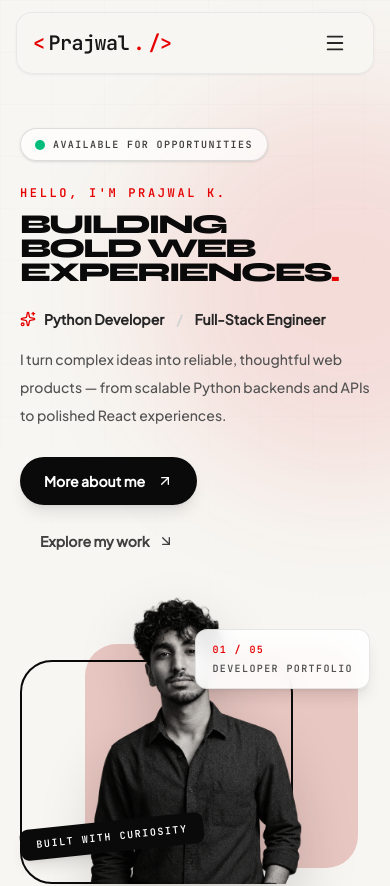
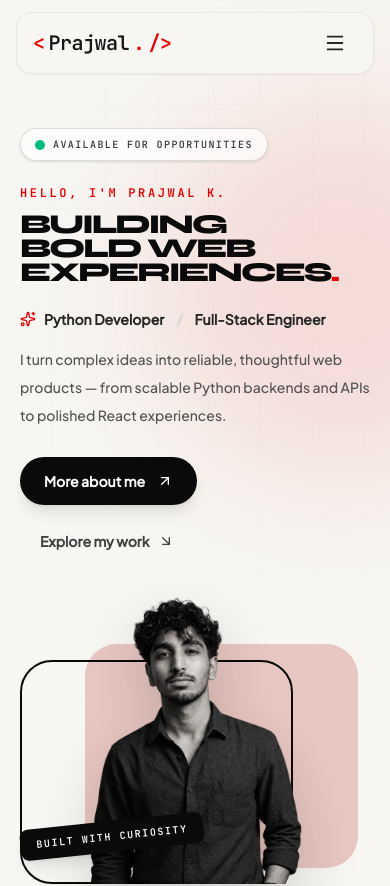
Before and after one commit to prajwalk-sec/prajwal-portfolio, a React (Vite) app: page / in a window 390 px wide. Shown: the top 886 px of the page. Built offline with nearby package versions, Linux system fonts and the light colour scheme.

Commit message:
Improve website UI and mobile responsiveness

```diff
--- a/src/pages/Page1.jsx
+++ b/src/pages/Page1.jsx
@@ -164,7 +164,7 @@ export default function Page1() {
             />
             <div
               aria-hidden="true"
-              className="absolute right-0 top-8 z-20 rounded-xl border border-neutral-900/10 bg-white/90 px-4 py-3 font-['JetBrains_Mono',_monospace] text-[10px] font-bold uppercase tracking-[0.14em] text-neutral-600 shadow-lg backdrop-blur sm:right-1 sm:top-12"
+              className="absolute right-0 top-8 z-20 hidden rounded-xl border border-neutral-900/10 bg-white/90 px-4 py-3 font-['JetBrains_Mono',_monospace] text-[10px] font-bold uppercase tracking-[0.14em] text-neutral-600 shadow-lg backdrop-blur sm:right-1 sm:top-12 lg:block"
             >
               <span className="mb-1 block text-[#E60000]">01 / 05</span>
               Developer portfolio
--- a/src/pages/Page3.jsx
+++ b/src/pages/Page3.jsx
@@ -16,7 +16,9 @@ import {
   SiLinux,
   SiRedis,
   SiNginx,
-  SiTypescript,
+  SiHtml5,
+  SiCss,
+  SiSqlite,
 } from "react-icons/si";
 
 /**
@@ -39,12 +41,12 @@ const techGroups = [
     tools: [
       { icon: <SiPython />, name: "Python", color: "#3776AB", ink: "#3776AB", on: "#fff" },
       { icon: <SiJavascript />, name: "JavaScript", color: "#F7DF1E", ink: "#A18F00", on: "#000" },
-      { icon: <SiTypescript />, name: "TypeScript", color: "#3178C6", ink: "#3178C6", on: "#fff" },
     ],
   },
   {
     label: "Databases",
     tools: [
+      { icon: <SiSqlite />, name: "SQL", color: "#003B57", ink: "#003B57", on: "#fff" },
       { icon: <SiPostgresql />, name: "PostgreSQL", color: "#4169E1", ink: "#4169E1", on: "#fff" },
       { icon: <SiMongodb />, name: "MongoDB", color: "#47A248", ink: "#3D8B3F", on: "#fff" },
       { icon: <SiRedis />, name: "Redis", color: "#DC382D", ink: "#DC382D", on: "#fff" },
@@ -53,6 +55,8 @@ const techGroups = [
   {
     label: "Frontend",
     tools: [
+      { icon: <SiHtml5 />, name: "HTML", color: "#E34F26", ink: "#E34F26", on: "#fff" },
+      { icon: <SiCss />, name: "CSS", color: "#1572B6", ink: "#1572B6", on: "#fff" },
       { icon: <SiReact />, name: "React", color: "#61DAFB", ink: "#0E8FB8", on: "#000" },
       { icon: <SiTailwindcss />, name: "Tailwind CSS", color: "#06B6D4", ink: "#0891B2", on: "#fff" },
     ],
```
